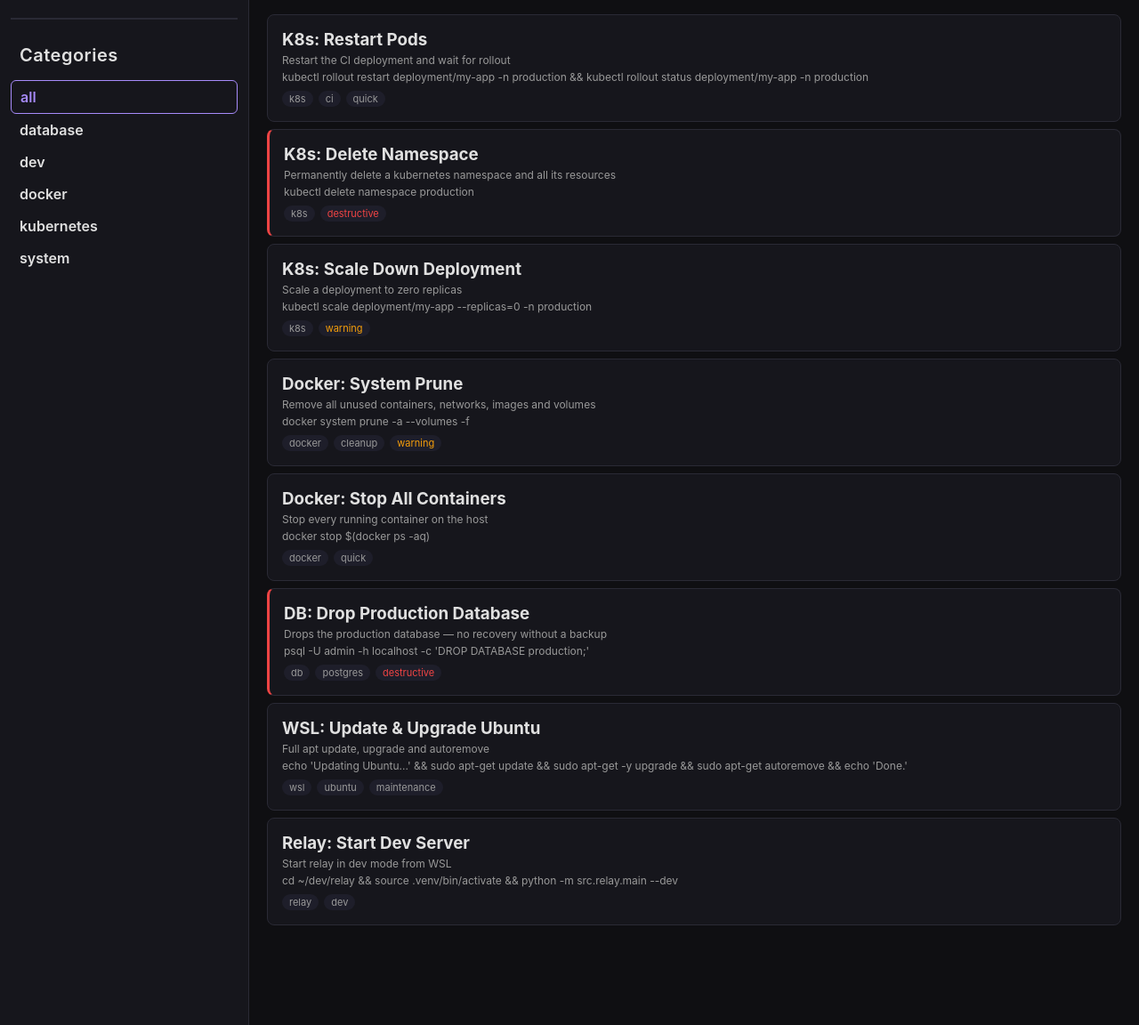
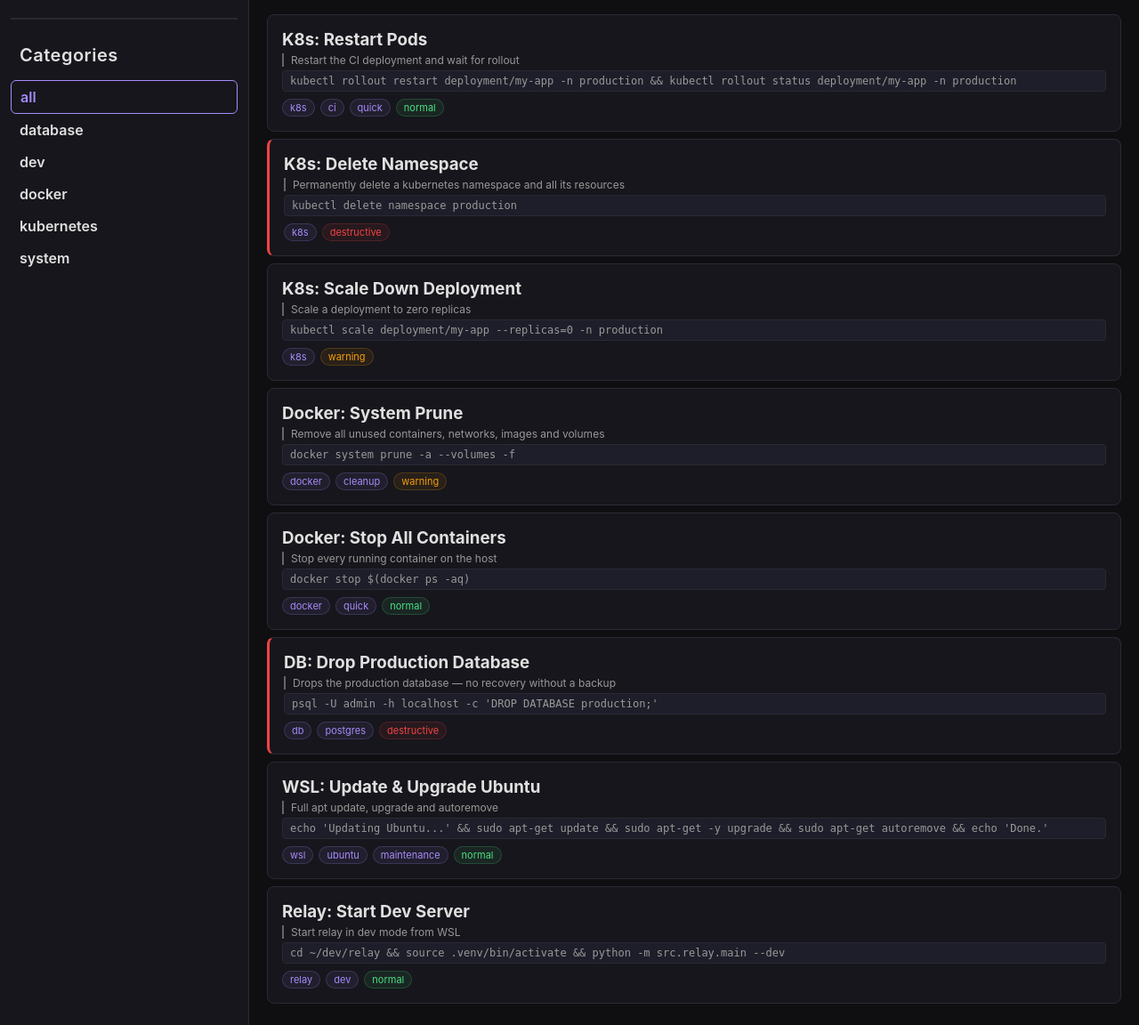
Before and after one commit to noe-vhh/rly, a FastAPI app: page / in a window 1280 px wide. Shown: the part 65-1217 px from the top of the page at 89% size. Run offline with FastAPI, Linux system fonts and the light colour scheme.

Commit message:
feat: tag and danger level filtering with active state sync and ui improvements

```diff
--- a/src/relay/static/css/style.css
+++ b/src/relay/static/css/style.css
@@ -163,6 +163,28 @@
     margin-top: 4px;
 }
 
+.action-description {
+    color: var(--text-muted);
+    font-size: 12px;
+    margin-top: 4px;
+    border-left: 2px solid var(--text-faint);
+    padding-left: 8px;
+}
+
+.action-command {
+    font-family: monospace;
+    font-size: 11px;
+    color: var(--text-muted);
+    background: var(--bg-active);
+    border: 1px solid var(--border);
+    border-radius: 4px;
+    padding: 4px 8px;
+    margin-top: 6px;
+    white-space: nowrap;
+    overflow: hidden;
+    text-overflow: ellipsis;
+}
+
 .action-card[data-danger="destructive"] {
     border-left: 3px solid var(--red);
 }
@@ -191,27 +213,79 @@
 }
 
 .tag {
-    background: var(--bg-active);
-    color: var(--text-muted);
+    background: rgba(167, 139, 250, 0.08);
+    color: var(--accent);
     font-size: 11px;
     padding: 2px 8px;
     border-radius: 70px;
+    border: 1px solid rgba(167, 139, 250, 0.2);
+    cursor: pointer;
+    transition: transform 0.1s ease;
+}
+
+.tag:hover {
+    transform: scale(1.08);
+}
+
+.tag-active {
+    color: var(--accent);
+    border: 1px solid var(--accent);
+    background: rgba(167, 139, 250, 0.2);
+}
+
+.badge-normal {
+    background: rgba(74, 222, 128, 0.08);
+    color: #4ade80;
+    font-size: 11px;
+    padding: 2px 8px;
+    border-radius: 70px;
+    border: 1px solid rgba(74, 222, 128, 0.2);
+    cursor: pointer;
+    transition: transform 0.1s ease;
 }
 
 .badge-warning {
-    background: var(--bg-active);
+    background: rgba(245, 158, 11, 0.08);
     color: var(--amber);
     font-size: 11px;
     padding: 2px 8px;
     border-radius: 70px;
+    border: 1px solid rgba(245, 158, 11, 0.2);
+    cursor: pointer;
+    transition: transform 0.1s ease;
 }
 
 .badge-destructive {
-    background: var(--bg-active);
+    background: rgba(239, 68, 68, 0.08);
     color: var(--red);
     font-size: 11px;
     padding: 2px 8px;
     border-radius: 70px;
+    border: 1px solid rgba(239, 68, 68, 0.2);
+    cursor: pointer;
+    transition: transform 0.1s ease;
+}
+
+.badge-normal:hover, .badge-warning:hover, .badge-destructive:hover {
+    transform: scale(1.08);
+}
+
+.badge-normal.tag-active {
+    background: rgba(74, 222, 128, 0.15);
+    border-color: #4ade80;
+    color: #4ade80;
+}
+
+.badge-warning.tag-active {
+    background: rgba(245, 158, 11, 0.15);
+    border-color: var(--amber);
+    color: var(--amber);
+}
+
+.badge-destructive.tag-active {
+    background: rgba(239, 68, 68, 0.15);
+    border-color: var(--red);
+    color: var(--red);
 }
 
 .empty-state {
--- a/src/relay/static/js/main.js
+++ b/src/relay/static/js/main.js
@@ -1,3 +1,5 @@
+const activeFilters = new Set()
+
 function copyCommand(element) {
     const name = element.querySelector('h3').textContent
     const command = element.dataset.command
@@ -87,7 +89,19 @@
 
         const haystack = (name + ' ' + command + ' ' + description).toLowerCase()
         const matches = haystack.includes(searchTerm.toLowerCase())
-        card.style.display = matches ? 'block' : 'none'
+
+        const cardTags = card.dataset.tags ? card.dataset.tags.split(',') : []
+        const tagMatch = activeFilters.size === 0 || [...activeFilters].every(tag => cardTags.includes(tag))
+
+        card.style.display = (matches && tagMatch) ? 'block' : 'none'
+    })
+    document.querySelectorAll('.tag, .badge-normal, .badge-warning, .badge-destructive').forEach(el => {
+    const value = el.textContent.trim()
+    if (activeFilters.has(value)) {
+        el.classList.add('tag-active')
+    } else {
+        el.classList.remove('tag-active')
+    }
     })
 }
 
@@ -96,4 +110,15 @@
     element.classList.add('active')
     document.getElementById('search-input').value = ''
     document.querySelector('h1').textContent = element.textContent.trim()
+    activeFilters.clear()
 }
+
+function toggleFilter(element, tag) {
+    if (activeFilters.has(tag)) {
+        activeFilters.delete(tag)
+    } else {
+        activeFilters.add(tag)
+    }
+    element.classList.toggle('tag-active')
+    filterCards(document.getElementById('search-input').value)
+}
--- a/src/relay/templates/cards.html
+++ b/src/relay/templates/cards.html
@@ -1,5 +1,9 @@
 {% for action in actions %}
-<div class="action-card" data-command="{{ action.command }}" data-danger="{{ action.dangerLevel }}" onclick="copyCommand(this)">
+<div class="action-card"
+    data-command="{{ action.command }}"
+    data-danger="{{ action.dangerLevel }}"
+    data-tags="{{ (action.tags + [action.dangerLevel]) | join(',') }}"
+    onclick="copyCommand(this)">
     <h3>{{ action.name }}</h3>
     {% if action.description %}
     <p class="action-description">{{ action.description }}</p>
@@ -7,12 +11,14 @@
     <p class="action-command">{{ action.command }}</p>
     <div class="action-tags">
         {% for tag in action.tags %}
-            <span class="tag">{{ tag }}</span>
+            <span class="tag" onclick="event.stopPropagation(); toggleFilter(this, '{{ tag }}')">{{ tag }}</span>
         {% endfor %}
-        {% if action.dangerLevel == "warning" %}
-            <span class="badge-warning">warning</span>
+        {% if action.dangerLevel == "normal" %}
+        <span class="badge-normal" onclick="event.stopPropagation(); toggleFilter(this, 'normal')">normal</span>
+        {% elif action.dangerLevel == "warning" %}
+            <span class="badge-warning" onclick="event.stopPropagation(); toggleFilter(this, 'warning')">warning</span>
         {% elif action.dangerLevel == "destructive" %}
-            <span class="badge-destructive">destructive</span>
+            <span class="badge-destructive" onclick="event.stopPropagation(); toggleFilter(this, 'destructive')">destructive</span>
         {% endif %}
     </div>
 </div>
```
